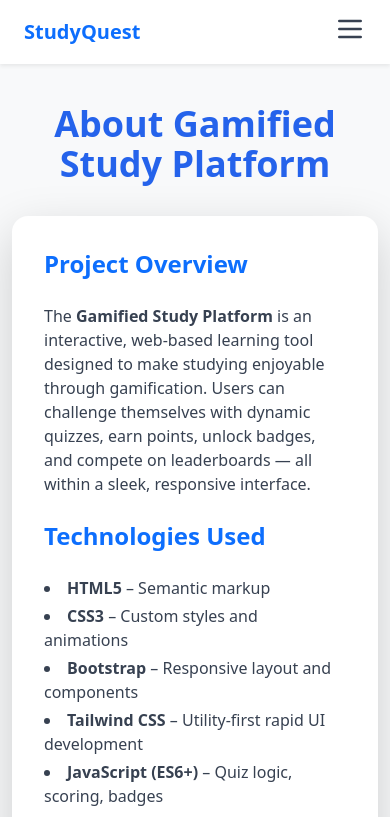
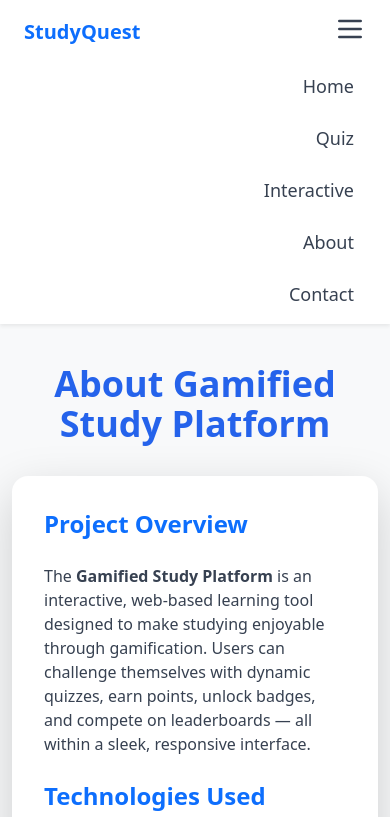
Before and after one commit to alysteragno/gamifiedStudy-platform, a website: page about.html in a window 390 px wide. Both pictures are taken after a click on the button 350 px from the left and 29 px from the top of the page. Shown: the top 817 px of the page. Drawn offline with nearby package versions, Linux system fonts and the light colour scheme.

Commit message:
fix(about): nav bar drop down menu bug

```diff
--- a/about.html
+++ b/about.html
@@ -8,30 +8,42 @@
   <link href="https://cdn.jsdelivr.net/npm/bootstrap@5.3.0/dist/css/bootstrap.min.css" rel="stylesheet" />
   <script src="https://cdn.tailwindcss.com"></script>
   <link rel="stylesheet" href="style.css" />
+  <script defer src="script.js"></script>
 </head>
 <body class="min-h-screen flex flex-col">
 
   <nav class="bg-white shadow-sm sticky top-0 z-50">
     <div class="max-w-7xl mx-auto px-4 sm:px-6 lg:px-8">
       <div class="flex justify-between items-center h-16">
-        <a href="index.html" class="text-primary font-bold text-xl text-blue-600">StudyQuest</a>
-        <div class="hidden md:flex space-x-4">
+        <div class="flex items-center">
+          <a href="#" class="text-primary font-bold text-xl text-blue-600">StudyQuest</a>
+        </div>
+        <div class="hidden md:flex space-x-4 lg:space-x-9">
           <a href="index.html" class="text-gray-700 hover:text-blue-600">Home</a>
           <a href="quiz.html" class="text-gray-700 hover:text-blue-600">Quiz</a>
           <a href="interactive.html" class="text-gray-700 hover:text-blue-600">Interactive</a>
-          <a href="about.html" class="text-blue-600 font-semibold">About</a>
+          <a href="about.html" class="text-gray-700 hover:text-blue-600">About</a>
           <a href="contact.html" class="text-gray-700 hover:text-blue-600">Contact</a>
         </div>
         <div class="md:hidden">
           <button id="menu-button" class="text-gray-700 focus:outline-none">
             <svg class="w-8 h-8" fill="none" stroke="currentColor" stroke-width="2"
-              viewBox="0 0 24 24">
-              <path stroke-linecap="round" stroke-linejoin="round"
-                d="M4 6h16M4 12h16M4 18h16" />
+                viewBox="0 0 24 24">
+                <path stroke-linecap="round" stroke-linejoin="round"
+                    d="M4 6h16M4 12h16M4 18h16" />
             </svg>
-          </button>
+        </button>
         </div>
       </div>
+    </div>
+
+    <!-- Mobile Menu -->
+    <div id="mobile-menu" class="md:hidden max-h-0 opacity-0 overflow-hidden px-4 text-lg border-b-5 text-end transition-all duration-700 ease-in-out">
+      <a href="index.html" class="block py-2 text-gray-700 hover:text-blue-600 mb-2 mr-3 ">Home</a>
+      <a href="quiz.html" class="block py-2 text-gray-700 hover:text-blue-600 mb-2 mr-3">Quiz</a>
+      <a href="interactive.html" class="block py-2 text-gray-700 hover:text-blue-600 mb-2 mr-3">Interactive</a>
+      <a href="about.html" class="block py-2 text-gray-700 hover:text-blue-600 mb-2 mr-3">About</a>
+      <a href="contact.html" class="block py-2 text-gray-700 hover:text-blue-600 mb-2 mr-3">Contact</a>
     </div>
   </nav>
 
```
Also changed, not shown: README.md.
